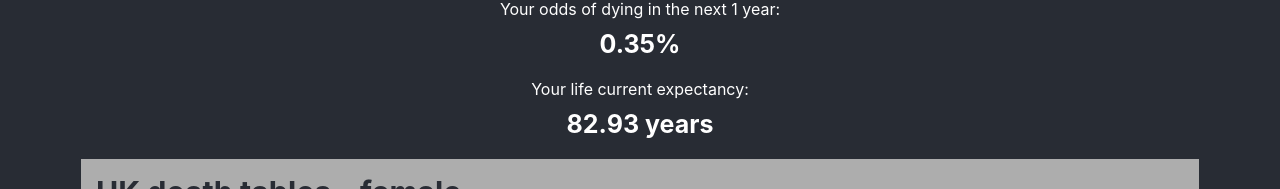
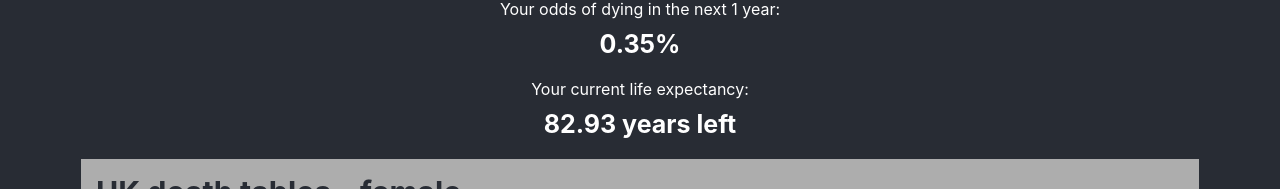
Before and after one commit to FreyrThorv/itcomesforusall, a React (Create React App) app: page / in a window 1280 px wide. Both pictures are taken after a click on the input "How long do I have, Doc?". Shown: the part 374-563 px from the top of the page. Built offline with nearby package versions, Linux system fonts and the light colour scheme.

Commit message:
Fix wording to be more clear

```diff
--- a/src/App.tsx
+++ b/src/App.tsx
@@ -95,9 +95,9 @@ function App() {
 						<p className="death-percentage">
 							<b>{segment.dying_1_year}</b>
 						</p>
-						<p>Your life current expectancy:</p>
+						<p>Your current life expectancy:</p>
 						<p className="death-percentage">
-							<b>{segment.life_expectancy} years</b>
+							<b>{segment.life_expectancy} years left</b>
 						</p>
 						<Chart gender={gender.value} />
 						<p className="data-source">
```
